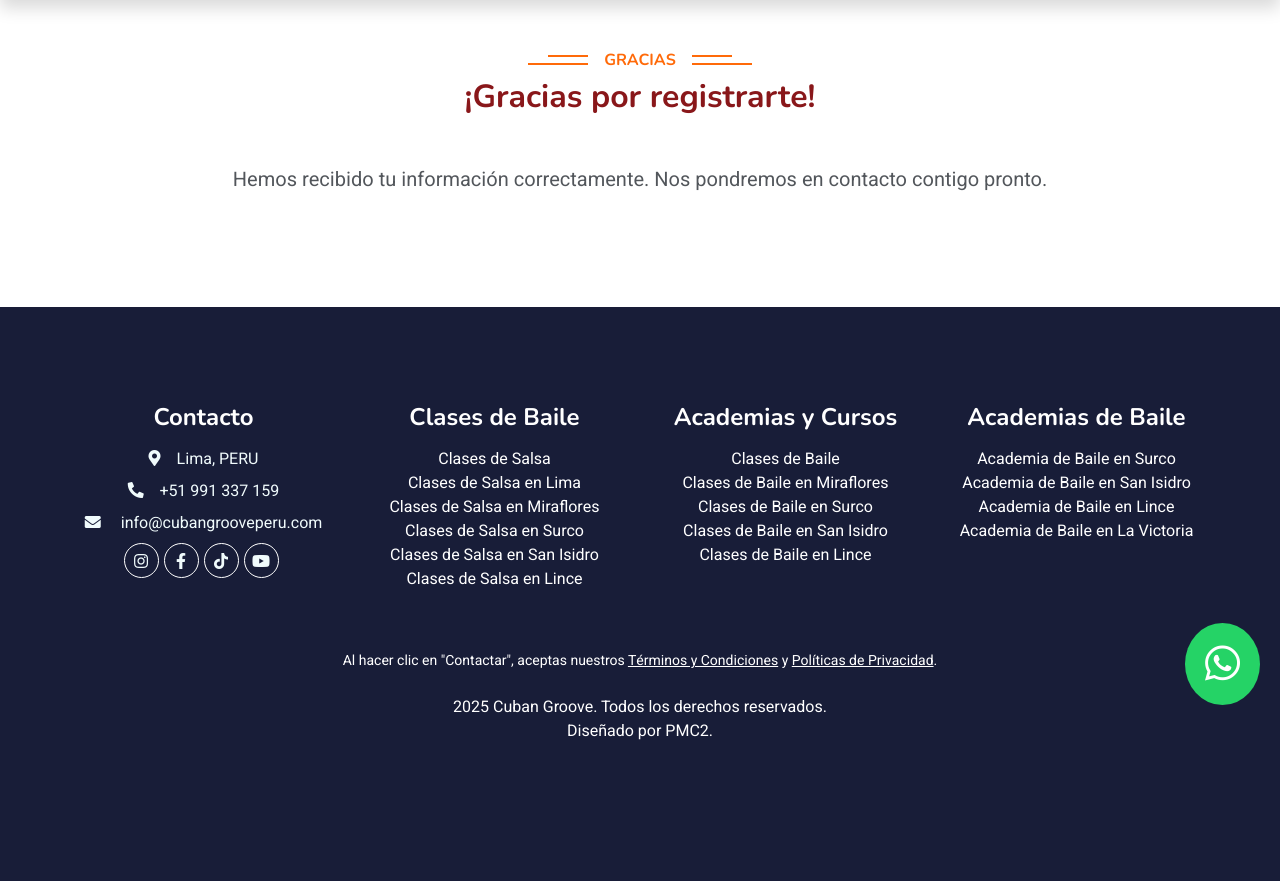
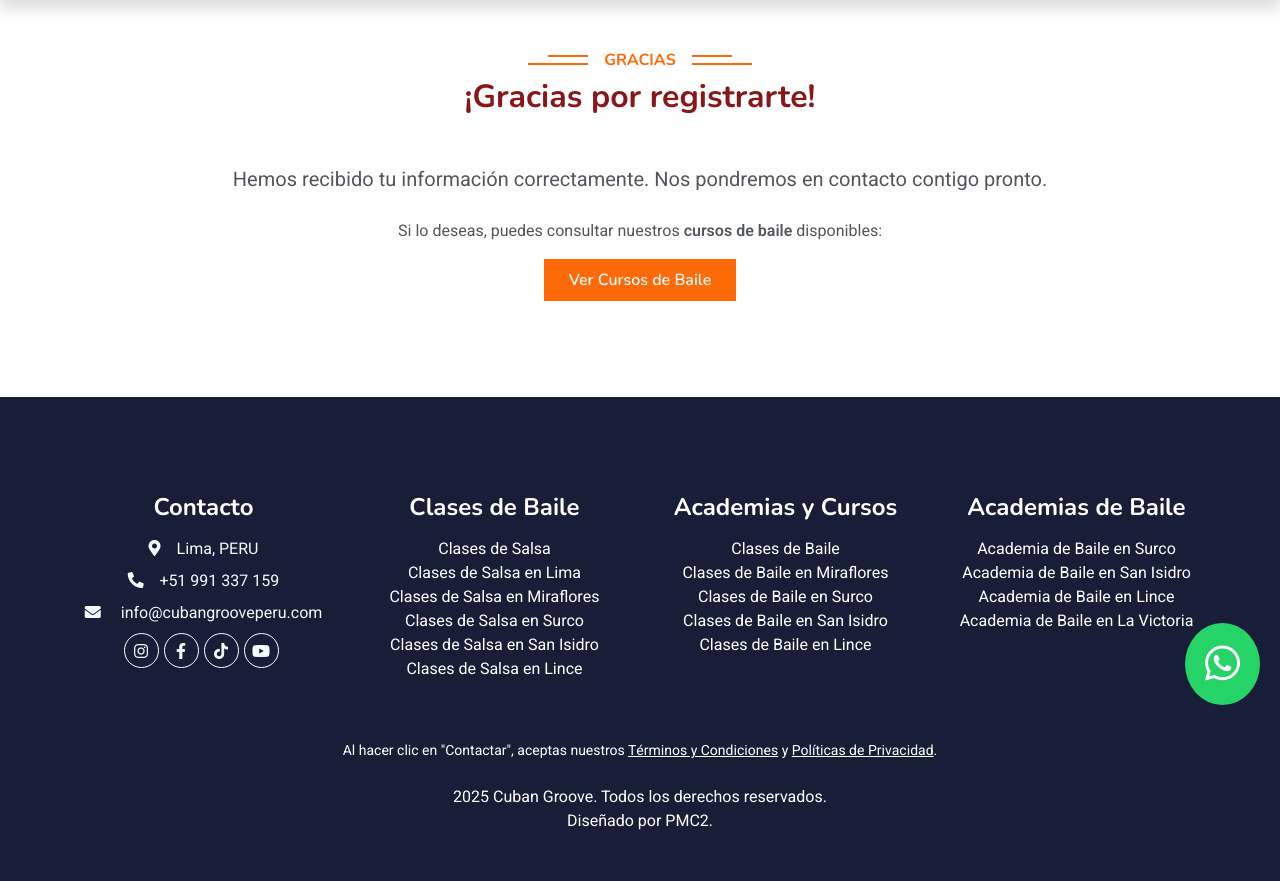
Before and after one commit to paulcobox/webluxe, a Django app: page /casting/thank-you/ in a window 1280 px wide. Shown: the part 75-956 px from the top of the page. Before the commit the page ends 815 px from the top, so only its background shows below. Run offline with Django 3.2, Linux system fonts and the light colour scheme; data comes from the database, SQL or seed files in the repository; parts of the project's set-up code (start-up, migrations or seed data) failed here and were passed over; some libraries are stand-ins or nearby versions.

Commit message:
call to action course casting

```diff
--- a/templates/casting/thank_you.html
+++ b/templates/casting/thank_you.html
@@ -11,6 +11,12 @@
             <h6 class="section-title bg-white text-center px-3 color-oran">Gracias</h6>
             <h2 class="mb-5 color-cafe">¡Gracias por registrarte!</h2>
             <p class="lead">Hemos recibido tu información correctamente. Nos pondremos en contacto contigo pronto.</p>
+
+            <!-- Mensaje adicional -->
+            <div class="mt-4">
+                <p class="mb-3">Si lo deseas, puedes consultar nuestros <strong>cursos de baile</strong> disponibles:</p>
+                <a href="{% url 'courses_group' %}" class="btn btn-orange py-2 px-4">Ver Cursos de Baile</a>
+            </div>
         </div>
     </div>
 </div>
```
Lines whose indentation alone changed are shown as unchanged.
